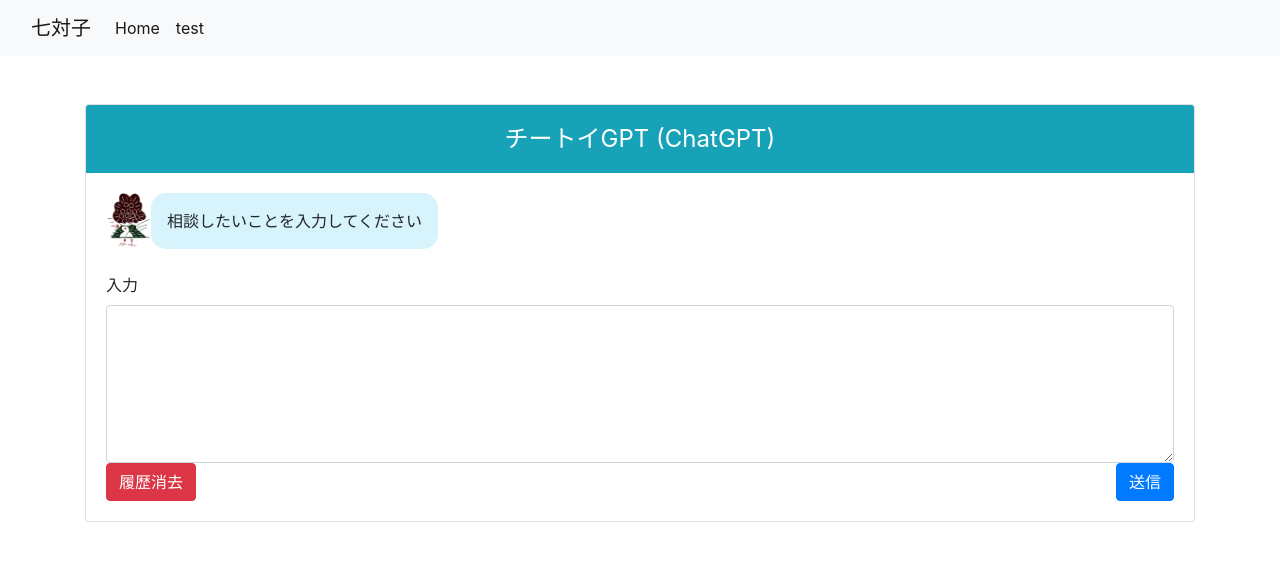
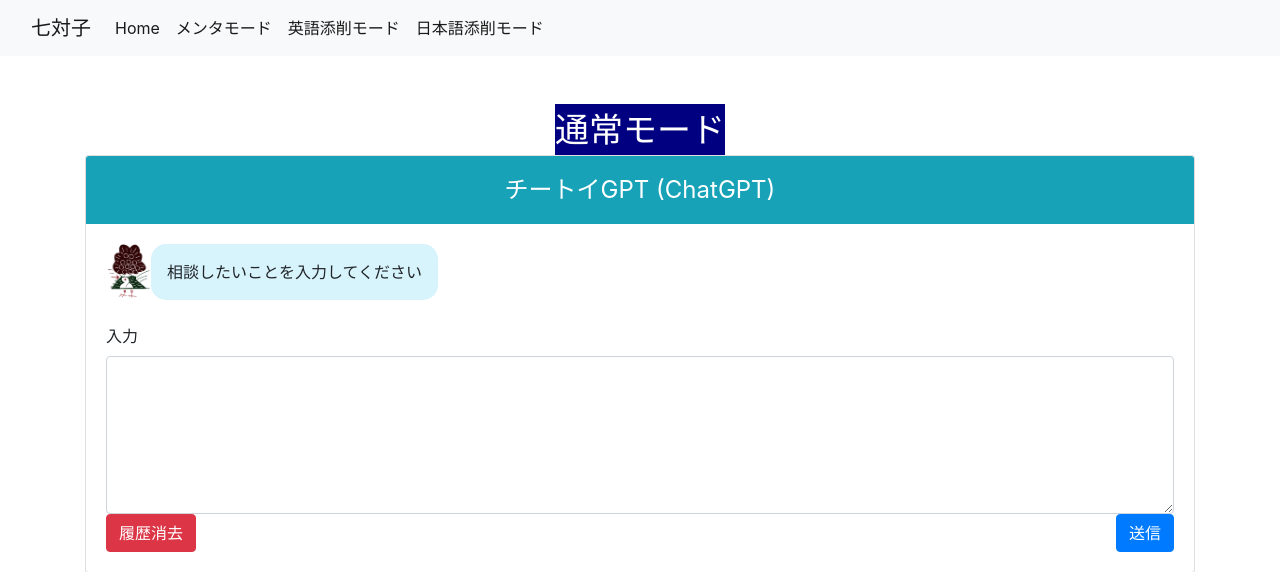
Before and after one commit to Takumaaaaan/flask_chatgpt, a Flask app: page /chat/ in a window 1280 px wide. Shown: the top 572 px of the page. Run offline with Flask 2, Linux system fonts and the light colour scheme; some libraries are stand-ins or nearby versions.

Commit message:
add modes

```diff
--- a/main.py
+++ b/main.py
@@ -15,6 +15,7 @@ app.permanent_session_lifetime = timedelta(minutes=30)
 
 def completion(new_message_text:str, settings_text:str = '', past_messages:list = []):
     openai.api_key = API_KEY
+    print(settings_text)
     if len(past_messages) == 0 and len(settings_text) != 0:
         system = {"role": "system", "content": settings_text}
         past_messages.append(system)
@@ -44,14 +45,13 @@ def reload():
 @app.route('/chat/', methods=['GET',"POST"])
 def chat():
     if "all_messages" not in session:
-            session["all_messages"] = []
+        session["all_messages"] = []
     if "past_messages" not in session:
         session["past_messages"] = []
 
     if request.method == "GET":
-        print(session["all_messages"])
-        print(session["past_messages"])
-        return render_template('chat.html')#, message=message)
+        return render_template('chat.html',mode="通常モード")
+
     elif request.method == "POST":
         all_messages = session["all_messages"]
         past_messages = session["past_messages"]
@@ -67,9 +67,106 @@ def chat():
         print(past_messages)
         session["all_messages"] = all_messages
         session["past_messages"] = past_messages
-        print(session["all_messages"])
-        print(session["past_messages"])
-        return render_template('chat.html', messages=all_messages)
+        return render_template('chat.html', messages=all_messages,mode="通常モード")
+
+@app.route('/menter/', methods=['GET',"POST"])
+def chat_menter():
+    setting = "あなたは心理カウンセラーです。相談に親身に乗ってあげてください。モチベーションを上げ、不安を取り除いてください。"
+    if "all_messages" not in session:
+        session["all_messages"] = []
+    if "past_messages" not in session:
+        session["past_messages"] = []
+
+    if request.method == "GET":
+        if "all_messages" in session:
+            session["all_messages"] = []
+        if "past_messages" in session:
+            session["past_messages"] = []
+        return render_template('chat.html',mode="メンタモード")
+
+    elif request.method == "POST":
+        all_messages = session["all_messages"]
+        past_messages = session["past_messages"]
+        message = request.form['message']
+        response,past_messages = completion(message,settings_text=setting,past_messages=past_messages)
+
+        response = response.strip().replace("\n","<br>\n")
+        message = message.strip().replace("\n","<br>\n")
+
+        all_messages.append(message)
+        all_messages.append(response)
+        print(message,response)
+        print(past_messages)
+        session["all_messages"] = all_messages
+        session["past_messages"] = past_messages
+        return render_template('chat.html', messages=all_messages,mode="メンタモード")
+
+@app.route('/english/', methods=['GET',"POST"])
+def chat_english():
+    setting = "あなたは優秀なプロの英語講師です。私は英語初級者です。私が送る英文の文法間違いやより適切な表現があれば訂正し、"\
+        "その理由を小学生にもわかりやすく説明してください。また、訂正前と訂正後を比較して訂正箇所をわかりやすく表示してください。"
+    if "all_messages" not in session:
+        session["all_messages"] = []
+    if "past_messages" not in session:
+        session["past_messages"] = []
+
+    if request.method == "GET":
+        if "all_messages" in session:
+            session["all_messages"] = []
+        if "past_messages" in session:
+            session["past_messages"] = []
+        return render_template('chat.html',mode="英語添削モード")
+
+    elif request.method == "POST":
+        all_messages = session["all_messages"]
+        past_messages = session["past_messages"]
+        message = request.form['message']
+        response,past_messages = completion(message,settings_text=setting,past_messages=past_messages)
+
+        response = response.strip().replace("\n","<br>\n")
+        message = message.strip().replace("\n","<br>\n")
+
+        all_messages.append(message)
+        all_messages.append(response)
+        print(message,response)
+        print(past_messages)
+        session["all_messages"] = all_messages
+        session["past_messages"] = past_messages
+        return render_template('chat.html', messages=all_messages,mode="英語添削モード")
+
+@app.route('/japanese/', methods=['GET',"POST"])
+def chat_japanese():
+    setting = "あなたは優秀なプロの編集者です。私が送る日本語の誤字、脱字、タイプミス、文法ミス、不自然な表現を全て指摘し、"\
+        "適切な表現に全て訂正してください。全ての訂正箇所を小学生にもわかるように一つずつ箇条書きで説明してください。"\
+        "また、訂正後の文章を全文表示してください。"
+    if "all_messages" not in session:
+        session["all_messages"] = []
+    if "past_messages" not in session:
+        session["past_messages"] = []
+
+    if request.method == "GET":
+        if "all_messages" in session:
+            session["all_messages"] = []
+        if "past_messages" in session:
+            session["past_messages"] = []
+        return render_template('chat.html',mode="日本語添削モード")
+
+    elif request.method == "POST":
+        all_messages = session["all_messages"]
+        past_messages = session["past_messages"]
+        message = request.form['message']
+        response,past_messages = completion(message,settings_text=setting,past_messages=past_messages)
+
+        response = response.strip().replace("\n","<br>\n")
+        message = message.strip().replace("\n","<br>\n")
+
+        all_messages.append(message)
+        all_messages.append(response)
+        print(message,response)
+        print(past_messages)
+        session["all_messages"] = all_messages
+        session["past_messages"] = past_messages
+        return render_template('chat.html', messages=all_messages,mode="日本語添削モード")
 
 @app.route('/', methods=['GET'])
 def toppage():
--- a/static/style.css
+++ b/static/style.css
@@ -11,6 +11,14 @@
   .flex-box-between {
     display: flex;
     justify-content: space-between;
+  }
+
+  .mode{
+    font-size: 34px;
+    color: white;
+    background-color: navy;
+    margin: 0;
+    padding: 0;
   }
 
 .icon{
--- a/templates/chat.html
+++ b/templates/chat.html
@@ -1,7 +1,9 @@
 {% extends "base.html" %}
 {% block content %}
+
 <div class="container py-5">
   <div class="row d-flex justify-content-center">
+    <p class="mode">{{mode}}</p>
     <div class="col-md-12 col-lg-12 col-xl-12">
       <div class="card" id="chat1">
         <div class="card-header d-flex justify-content-between align-items-center p-3 bg-info text-white border-bottom-0">
@@ -34,7 +36,7 @@
           {% endif %}
           {% endfor %}
 
-          <form action="/chat/" method="POST">
+          <form action="" method="POST">
             <label for="textArea">入力</label>
             <textarea class="form-control" id="textArea" name="message" rows="6" ></textarea>
 
--- a/templates/header.html
+++ b/templates/header.html
@@ -11,7 +11,13 @@
                     <a class="nav-link active" href="/">Home</a>
                 </li>
                 <li class="nav-item">
-                    <a class="nav-link active" href="/">test</a>
+                    <a class="nav-link active" href="/menter/">メンタモード</a>
+                </li>
+                <li class="nav-item">
+                    <a class="nav-link active" href="/english/">英語添削モード</a>
+                </li>
+                <li class="nav-item">
+                    <a class="nav-link active" href="/japanese/">日本語添削モード</a>
                 </li>
             </ul>
         </div>
```
